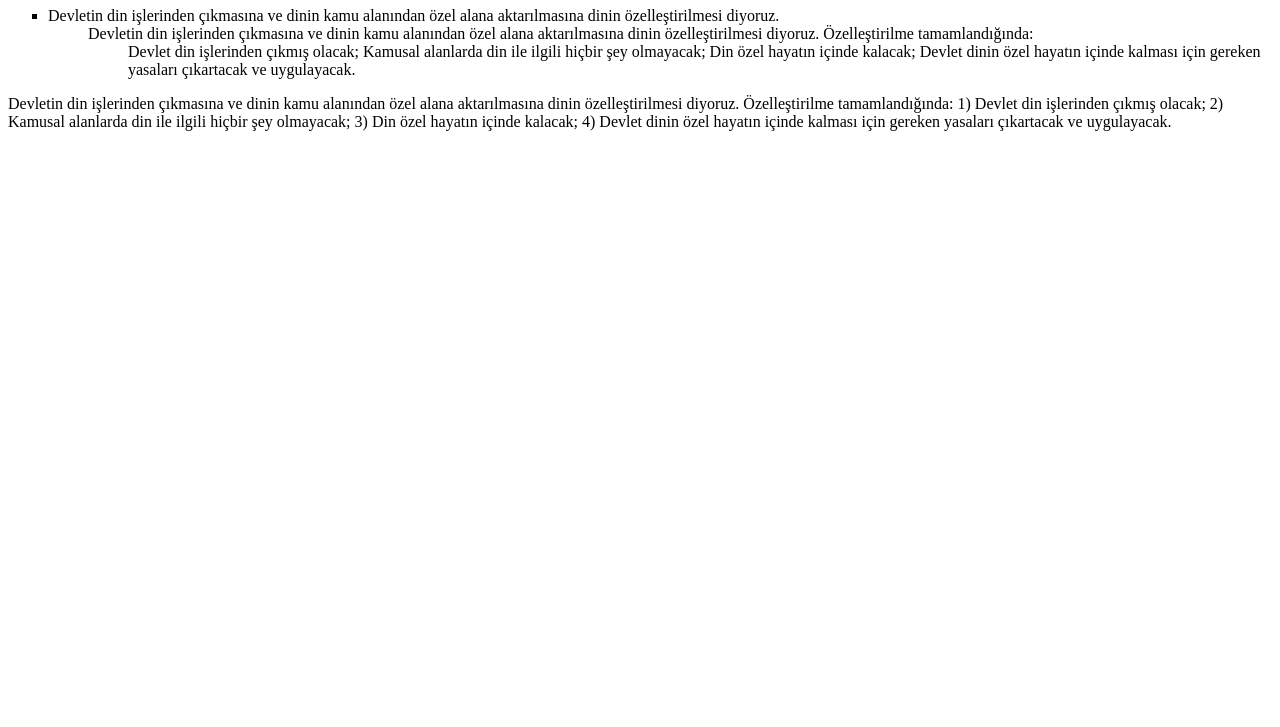
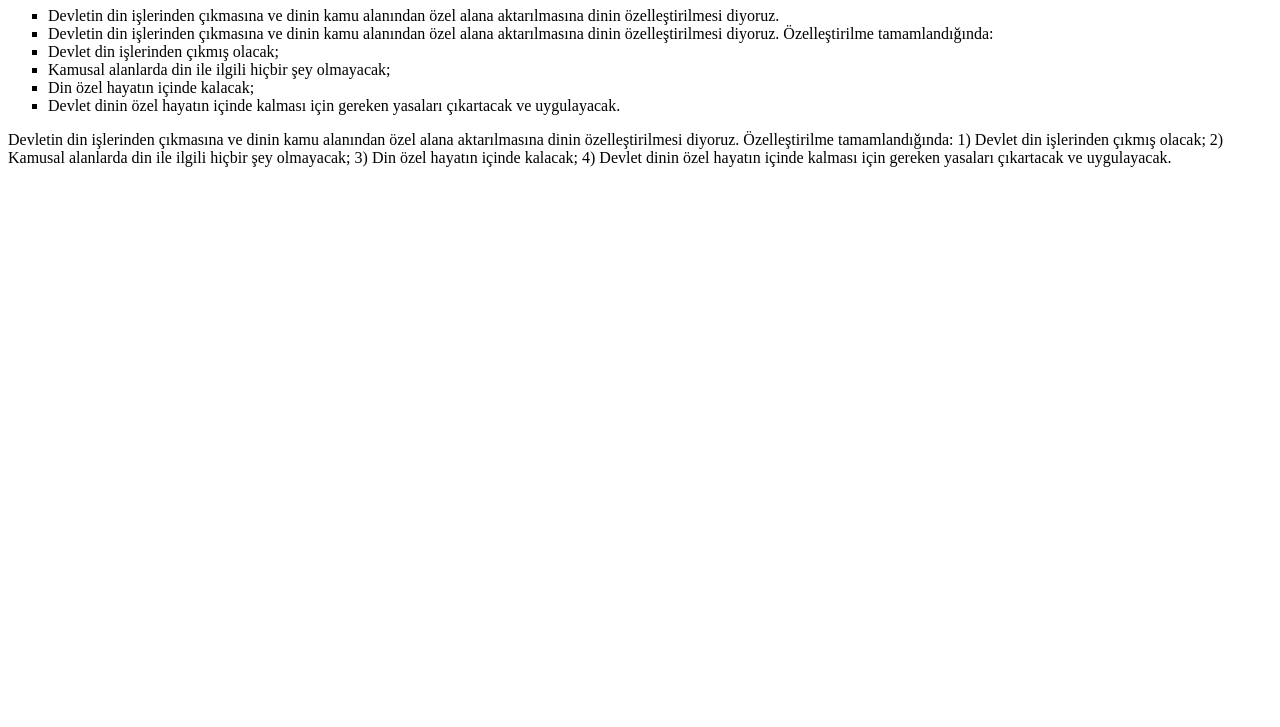
Before and after one commit to azg357/azg357.github.io, a plain HTML site: page genel-ozet.html in a window 1280 px wide. Shown: the part 73-800 px from the top of the page. Drawn offline with Linux system fonts and the light colour scheme.

Commit message:
genel-özet eklendi

```diff
--- a/genel-ozet.html
+++ b/genel-ozet.html
@@ -7,13 +7,13 @@
 
 <li>Devletin din işlerinden çıkmasına ve dinin kamu alanından özel alana aktarılmasına dinin özelleştirilmesi diyoruz.</li>
 
-<ul>Devletin din işlerinden çıkmasına ve dinin kamu alanından özel alana aktarılmasına dinin özelleştirilmesi diyoruz.
-Özelleştirilme tamamlandığında:
-<ol>
-Devlet din işlerinden çıkmış olacak;
-Kamusal alanlarda din ile ilgili hiçbir şey olmayacak;
-Din özel hayatın içinde kalacak;
-Devlet dinin özel hayatın içinde kalması için gereken yasaları çıkartacak ve uygulayacak.
+<li>Devletin din işlerinden çıkmasına ve dinin kamu alanından özel alana aktarılmasına dinin özelleştirilmesi diyoruz.
+Özelleştirilme tamamlandığında:</li>
+</ol>
+<li>Devlet din işlerinden çıkmış olacak;</li>
+<li>Kamusal alanlarda din ile ilgili hiçbir şey olmayacak;</li>
+<li>Din özel hayatın içinde kalacak;</li>
+<li>Devlet dinin özel hayatın içinde kalması için gereken yasaları çıkartacak ve uygulayacak.</li>
 </ol>
 </ul>
 </ul>
```
